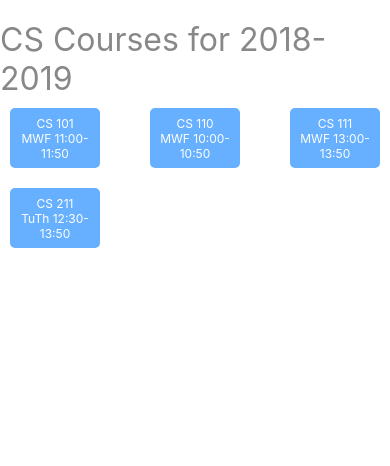
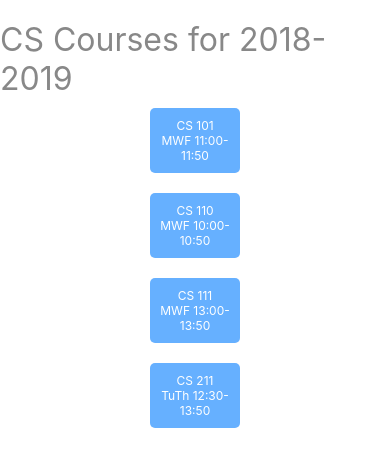
Before and after one commit to ptarasul18/CourseScheduler, a React Native app: screen / in a window 390 px wide. Shown: the top 466 px of the page. Built offline with nearby package versions, Linux system fonts and the light colour scheme.

Commit message:
modularization

```diff
--- a/App.js
+++ b/App.js
@@ -1,7 +1,7 @@
 import React from 'react';
 //import { StyleSheet, Text, View } from 'react-native';
 import { SafeAreaView, ScrollView, StyleSheet, Text, TouchableOpacity, View } from 'react-native';
-
+import CourseList from './components/CourseList';
 
 const schedule = {
   title: "CS Courses for 2018-2019",
@@ -31,24 +31,24 @@ const schedule = {
 const Banner = ({title}) => (
   <Text style={styles.bannerStyle}>{title}</Text>
 );
-const CourseList = ({courses}) => (
-  <ScrollView>
-  <View style={styles.courseList}>
-    {courses.map(course => <Course key={course.id} course={course} />)}
-  </View>
-  </ScrollView>
-);
-const getCourseNumber = course => (
-  course.id.slice(1)
-);
+// const CourseList = ({courses}) => (
+//   <ScrollView>
+//   <View style={styles.courseList}>
+//     {courses.map(course => <Course key={course.id} course={course} />)}
+//   </View>
+//   </ScrollView>
+// );
+// const getCourseNumber = course => (
+//   course.id.slice(1)
+// );
 
-const Course = ({course}) => (
-  <TouchableOpacity style={styles.courseButton}>
-    <Text style={styles.courseText}>
-      {`CS ${getCourseNumber(course)}\n${course.meets}`}
-    </Text>
-  </TouchableOpacity>
-);
+// const Course = ({course}) => (
+//   <TouchableOpacity style={styles.courseButton}>
+//     <Text style={styles.courseText}>
+//       {`CS ${getCourseNumber(course)}\n${course.meets}`}
+//     </Text>
+//   </TouchableOpacity>
+// );
 
 
 const App = () => {
--- /dev/null
+++ b/components/Course.js
@@ -0,0 +1,37 @@
+import React from 'react';
+//import { StyleSheet, Text, TouchableOpacity } from 'react-native';
+import { SafeAreaView, ScrollView, StyleSheet, Text, TouchableOpacity, View } from 'react-native';
+
+const getCourseNumber = course => (
+  course.id.slice(1)
+)
+
+const Course = ({course}) => (
+  <TouchableOpacity style={styles.courseButton}>
+    <Text style={styles.courseText}>
+      {`CS ${getCourseNumber(course)}\n${course.meets}`}
+    </Text>
+  </TouchableOpacity>
+);
+
+const styles = StyleSheet.create({
+  courseButton: {
+    flex: 1,
+    borderRadius: 5,
+    justifyContent: 'center',
+    alignItems: 'center',
+    margin: 10,
+    height: 60,
+    padding: 10,
+    minWidth: 90,
+    maxWidth: 90,
+    backgroundColor: '#66b0ff',
+  },
+  courseText:{
+    color: '#fff',
+    fontSize: 12,
+    textAlign: 'center',
+  },
+});
+
+export default Course;
--- /dev/null
+++ b/components/CourseList.js
@@ -0,0 +1,33 @@
+import React from 'react';
+import { SafeAreaView, ScrollView, StyleSheet, Text, TouchableOpacity, View } from 'react-native';
+import Course from './Course';
+
+const CourseList = ({courses}) => (
+    <ScrollView>
+    <View style={styles.courseList}>
+      {courses.map(course => <Course key={course.id} course={course} />)}
+    </View>
+    </ScrollView>
+  );
+
+  const styles = StyleSheet.create({
+    courseButton: {
+      flex: 1,
+      borderRadius: 5,
+      justifyContent: 'center',
+      alignItems: 'center',
+      margin: 10,
+      height: 60,
+      padding: 10,
+      minWidth: 90,
+      maxWidth: 90,
+      backgroundColor: '#66b0ff',
+    },
+    courseText:{
+      color: '#fff',
+      fontSize: 12,
+      textAlign: 'center',
+    },
+  });
+
+  export default CourseList;
```
